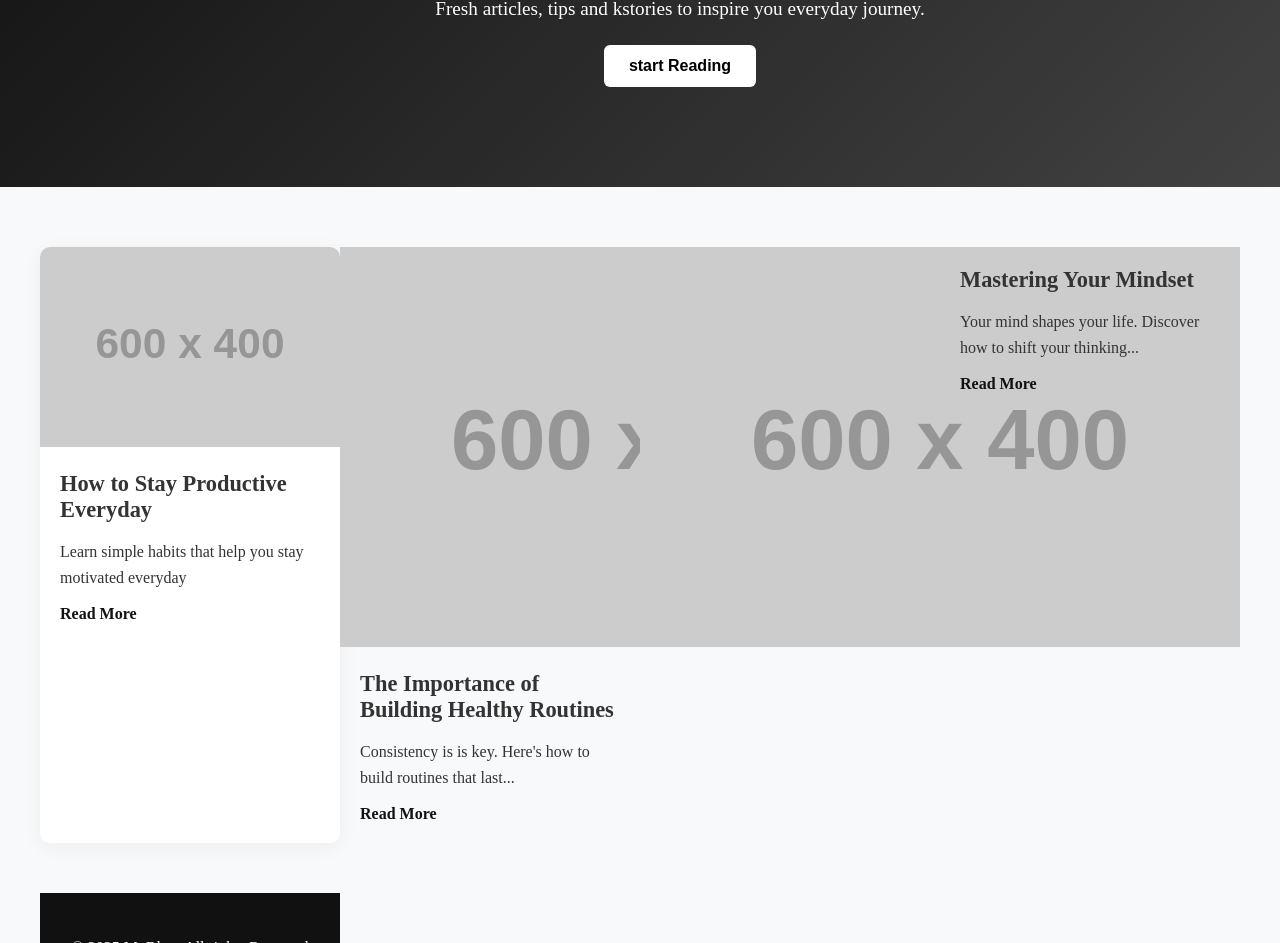
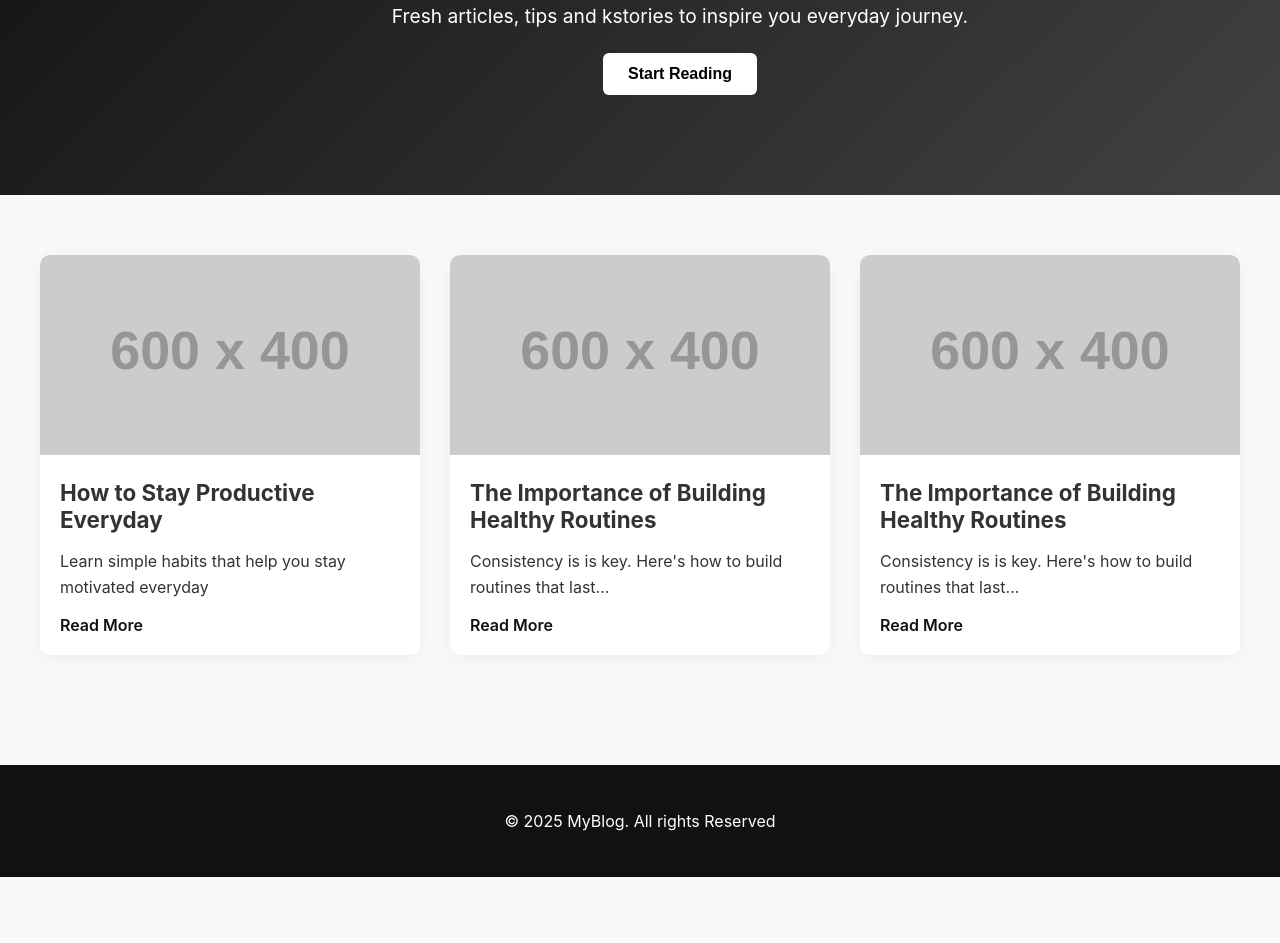
Before and after one commit to xolani-tech/Blog-Landing-Page, a plain HTML site: page index.html in a window 1280 px wide. Shown: the part 289-1232 px from the top of the page. After the commit the page ends 1166 px from the top, so only its background shows below. Drawn offline with Linux system fonts and the light colour scheme; placeholder pictures from the web are drawn by us.

```diff
--- a/index.html
+++ b/index.html
@@ -1,14 +1,16 @@
 <!DOCTYPE html>
 <html lang="en">
+
 <head>
     <meta charset="UTF-8">
     <meta name="viewport" content="width=device-width, initial-scale=1.0">
-    <title>Bolg Landing Page</title>
+    <title>Blog Landing Page</title>
     <link rel="stylesheet" href="style.css">
 </head>
+
 <body>
     <header>
-        <h1>Blog</h1>
+        <h1>MyBlog</h1>
         <nav>
             <a href="#">Home</a>
             <a href="#">Categories</a>
@@ -20,7 +22,7 @@
     <section class="hero">
         <h2>Your Daily dose of Insights</h2>
         <p>Fresh articles, tips and kstories to inspire you everyday journey.</p>
-        <button>start Reading</button>
+        <button>Start Reading</button>
     </section>
 
     <section class="blog-section">
@@ -33,7 +35,7 @@
             </div>
         </div>
 
-        <div class="post card">
+        <div class="post-card">
             <img src="https://via.placeholder.com/600x400" alt="Blog 2">
             <div class="post-content">
                 <h3>The Importance of Building Healthy Routines</h3>
@@ -42,19 +44,20 @@
             </div>
         </div>
 
-                </div class="post-card">
+      <div class="post-card">
             <img src="https://via.placeholder.com/600x400" alt="Blog 3">
             <div class="post-content">
-                <h3>Mastering Your Mindset</h3>
-                <p>Your mind shapes your life. Discover how to shift your thinking...</p>
+                <h3>The Importance of Building Healthy Routines</h3>
+                <p>Consistency is is key. Here's how to build routines that last...</p>
                 <a href="#">Read More</a>
             </div>
-        <div>
+        </div>
+    </section>
 
     <footer>
         <p>© 2025 MyBlog. All rights Reserved</p>
     </footer>
-    </section>
 
 </body>
+
 </html>
--- a/style.css
+++ b/style.css
@@ -1,12 +1,12 @@
-body{
+    body {
       margin: 0;
-    font-family: 'Times New Roman', Times, serif;
+      font-family: 'Inter', sans-serif;
       background: #f8f9fa;
       color: #333;
     }
 
-/* Navbar */
-header{
+    /* NAVBAR */
+    header {
       width: 100%;
       background: #ffffff;
       padding: 20px 40px;
@@ -25,6 +25,7 @@ header h1 {
       font-weight: 800;
       color: #000;
     }
+
     nav a {
       margin-left: 20px;
       text-decoration: none;
@@ -32,11 +33,11 @@ header h1 {
       color: #333;
     }
 
- nav a:hover{
+    nav a:hover {
       color: #000;
     }
 
- /* Hero Section */
+    /* HERO */
     .hero {
       width: 100%;
       padding: 100px 40px;
@@ -53,7 +54,7 @@ header h1 {
 
     .hero p {
       font-size: 1.2rem;
-    margin-bottom : 25px;
+      margin-bottom: 25px;
     }
 
     .hero button {
@@ -66,24 +67,24 @@ header h1 {
       font-weight: 600;
     }
 
- /* Blog View */
-
+    /* BLOG PREVIEW */
     .blog-section {
       padding: 60px 40px;
       display: grid;
       grid-template-columns: repeat(auto-fit, minmax(300px, 1fr));
+      gap: 30px;
     }
 
     .post-card {
       background: white;
       border-radius: 10px;
-    box-shadow: 0 4px 20px rgba(0,0,0,0.05 );
+      box-shadow: 0 4px 20px rgba(0,0,0,0.05);
       overflow: hidden;
       transition: transform 0.2s ease;
     }
 
     .post-card:hover {
-    transform: translateY(-5px)
+      transform: translateY(-5px);
     }
 
     .post-card img {
@@ -113,7 +114,7 @@ header h1 {
       text-decoration: none;
     }
 
-/* footer */
+    /* FOOTER */
     footer {
       padding: 30px;
       text-align: center;
```
Lines whose indentation alone changed are shown as unchanged.
